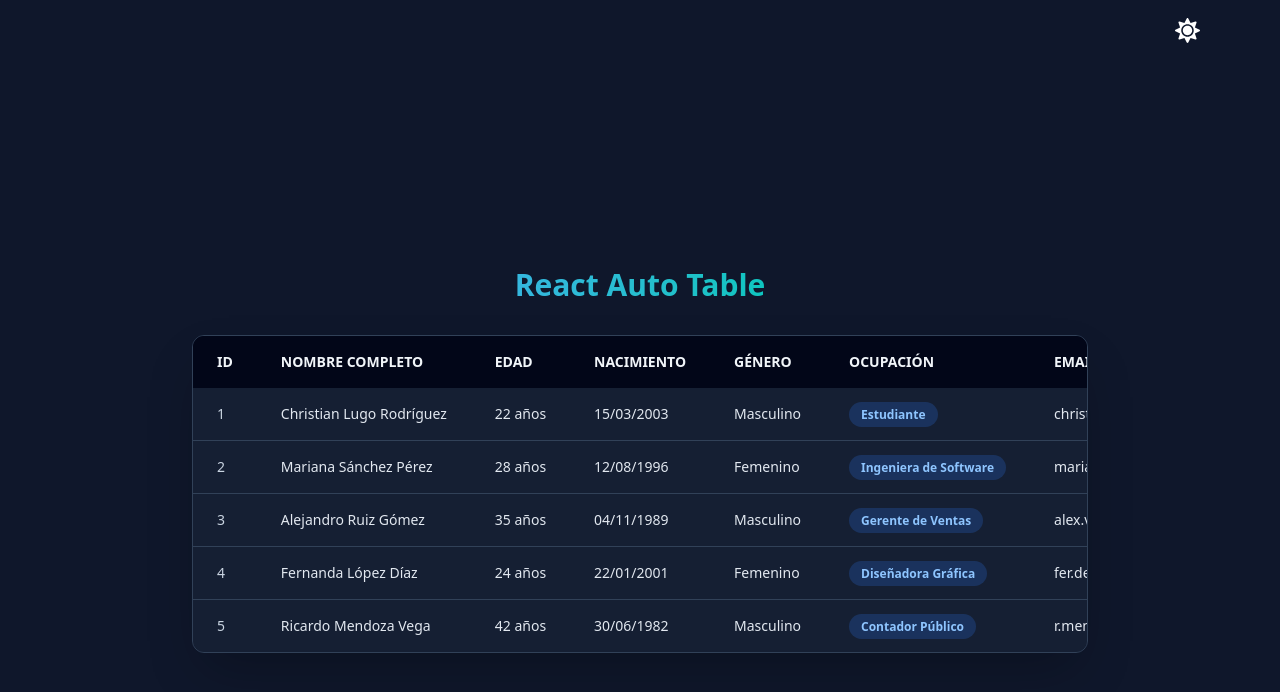
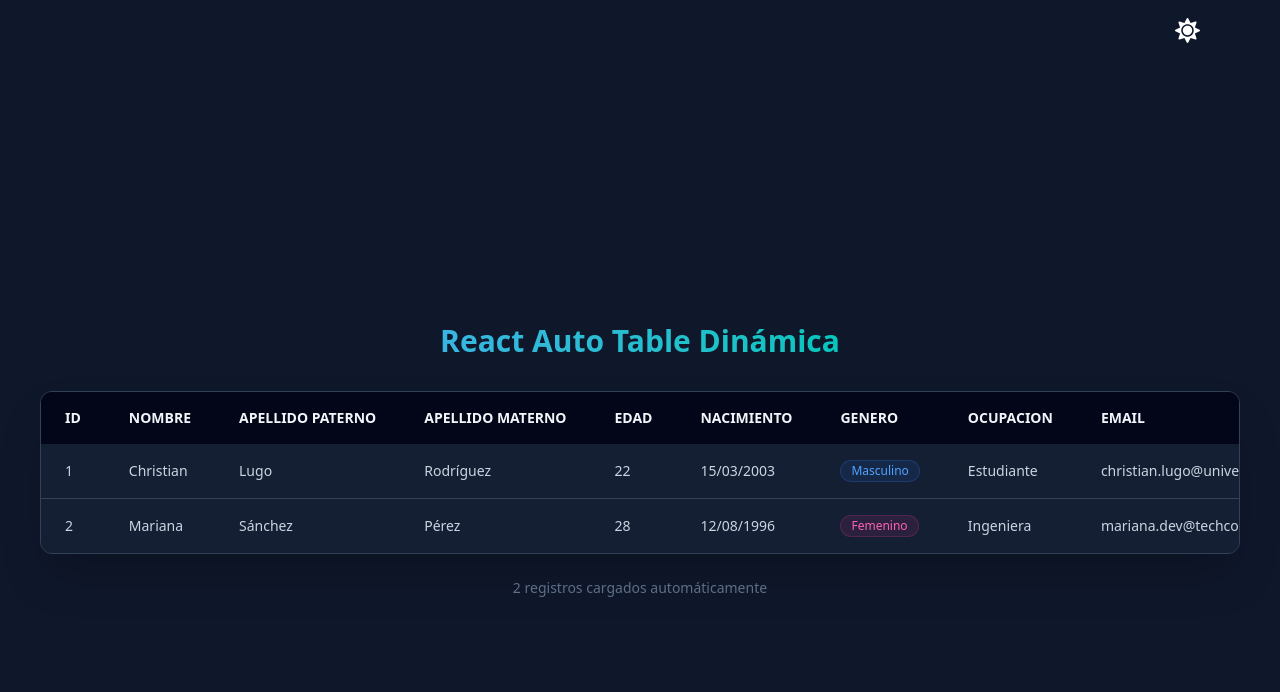
Before and after one commit to CarlosGarcia20/react-dynamic-table, a React (Vite) app: page / in a window 1280 px wide. Shown: the top 692 px of the page. Built offline with nearby package versions, Linux system fonts and the light colour scheme.

Commit message:
Creacion del componente para crear una tabla dinamicamente con el contenido que venga de un array

```diff
--- a/src/App.tsx
+++ b/src/App.tsx
@@ -1,6 +1,7 @@
 import { FaMoon, FaRegMoon, FaSun } from "react-icons/fa";
 import Table from "./components/table";
 import { useState } from "react";
+import DynamicTable from "./components/dynamic-table";
 
 const App = () => {
     const [isOn, setIsOn] = useState(true);
@@ -25,7 +26,8 @@ const App = () => {
                 </a>
 
             </nav>
-            <Table />
+            {/* <Table /> */}
+            <DynamicTable />
         </>
     )
 }
--- /dev/null
+++ b/src/components/dynamic-table.jsx
@@ -0,0 +1,114 @@
+function DynamicTable() {
+    // Tu array de datos masivo
+    const usuarios = [
+        {
+            id: 1,
+            Nombre: "Christian",
+            ApellidoPaterno: "Lugo",
+            ApellidoMaterno: "Rodríguez",
+            Edad: 22,
+            Nacimiento: "15/03/2003",
+            Genero: "M",
+            Ocupacion: "Estudiante",
+            Email: "christian.lugo@university.edu",
+            Telefono: "+52 668 123 4567",
+            Ciudad: "Los Mochis",
+            Direccion: "Av. Independencia 123, Centro",
+            Departamento: "TI",
+            SueldoMensual: "$12,500.00",
+            UltimoAcceso: "2025-11-18 08:30 AM"
+        },
+        {
+            id: 2,
+            Nombre: "Mariana",
+            ApellidoPaterno: "Sánchez",
+            ApellidoMaterno: "Pérez",
+            Edad: 28,
+            Nacimiento: "12/08/1996",
+            Genero: "F",
+            Ocupacion: "Ingeniera",
+            Email: "mariana.dev@techcorp.com",
+            Telefono: "+52 555 987 6543",
+            Ciudad: "Guadalajara",
+            Direccion: "Calle Vallarta 4500",
+            Departamento: "Desarrollo",
+            SueldoMensual: "$45,000.00",
+            UltimoAcceso: "2025-11-18 09:15 AM"
+        },
+    ];
+
+    // 1. OBTENER LAS COLUMNAS DINÁMICAMENTE
+    // Si hay usuarios, tomamos las llaves del primero. Si no, array vacío.
+    const columns = usuarios.length > 0 ? Object.keys(usuarios[0]) : [];
+
+    // 2. FUNCIÓN PARA FORMATEAR CELDAS ESPECIALES
+    // Esta función decide cómo se ve el dato dependiendo de la columna
+    const renderCell = (item, column) => {
+        const value = item[column];
+
+        // Caso especial: GENERO
+        if (column === 'Genero') {
+            const isMale = value === 'M';
+            return (
+                <span className={`inline-flex items-center px-2.5 py-0.5 rounded-full text-xs font-medium border ${isMale ? 'bg-blue-500/10 text-blue-400 border-blue-500/20' : 'bg-pink-500/10 text-pink-400 border-pink-500/20'
+                    }`}>
+                    {isMale ? 'Masculino' : 'Femenino'}
+                </span>
+            );
+        }
+
+        // Caso por defecto: Renderizar el texto tal cual
+        return value;
+    };
+
+    return (
+        <div className="min-h-screen bg-slate-900 text-slate-200 flex justify-center items-center p-10">
+            <div className="w-full max-w-[95vw]"> {/* Hice el contenedor más ancho para tantos datos */}
+
+                <h1 className="text-3xl font-bold mb-8 text-center text-transparent bg-clip-text bg-gradient-to-r from-blue-400 to-emerald-400">
+                    React Auto Table Dinámica
+                </h1>
+
+                <div className="overflow-x-auto rounded-xl border border-slate-700 shadow-2xl bg-slate-800/50 backdrop-blur-sm">
+                    <table className="min-w-full text-left text-sm whitespace-nowrap">
+
+                        {/* CABECERA DINÁMICA */}
+                        <thead className="bg-slate-950 text-slate-100 uppercase font-medium">
+                            <tr>
+                                {columns.map((col, index) => (
+                                    <th key={index} className="px-6 py-4 hover:bg-slate-900 transition-colors cursor-default">
+                                        {/* Insertamos un espacio antes de las mayúsculas para leer mejor (ej. ApellidoPaterno -> Apellido Paterno) */}
+                                        {col.replace(/([A-Z])/g, ' $1').trim()}
+                                    </th>
+                                ))}
+                            </tr>
+                        </thead>
+
+                        {/* CUERPO DINÁMICO */}
+                        <tbody className="divide-y divide-slate-700">
+                            {usuarios.map((user, userIndex) => (
+                                <tr key={userIndex} className="hover:bg-slate-700/50 transition-colors duration-200">
+
+                                    {/* Aquí ocurre la magia: Mapeamos las columnas para cada usuario */}
+                                    {columns.map((col, colIndex) => (
+                                        <td key={`${userIndex}-${colIndex}`} className="px-6 py-4 text-slate-300">
+                                            {renderCell(user, col)}
+                                        </td>
+                                    ))}
+
+                                </tr>
+                            ))}
+                        </tbody>
+
+                    </table>
+                </div>
+
+                <p className="text-center text-slate-500 text-sm mt-6">
+                    {usuarios.length} registros cargados automáticamente
+                </p>
+            </div>
+        </div>
+    );
+}
+
+export default DynamicTable;
```
Also changed, not shown: 1 other file (tests, documents, lock files or other folders).
